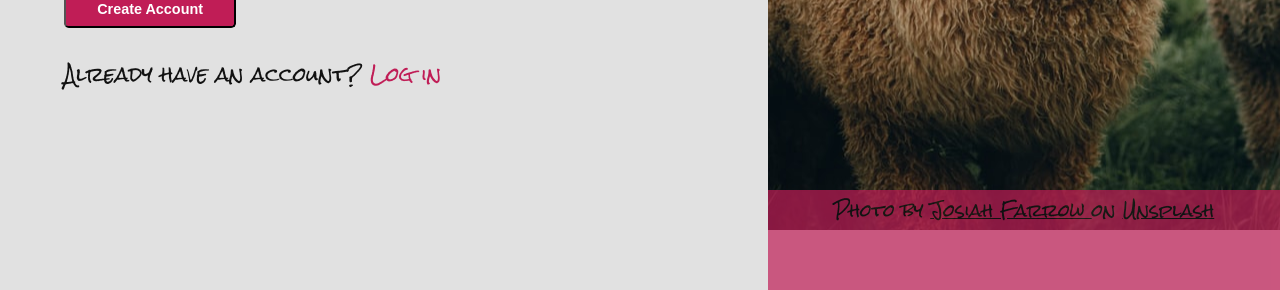
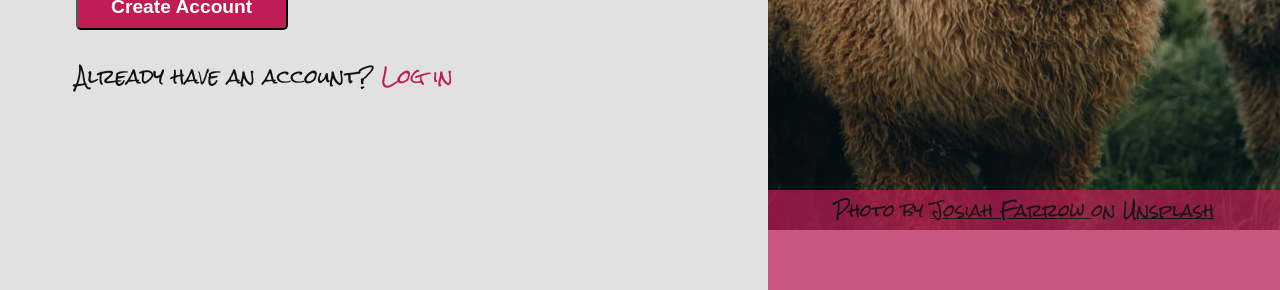
Before and after one commit to jjlagoutaris/sign-up-form, a plain HTML site: page index.html in a window 1280 px wide. Shown: the part 570-860 px from the top of the page. Drawn offline with Linux system fonts and the light colour scheme.

Commit message:
made some minor tweaks

```diff
--- a/style.css
+++ b/style.css
@@ -54,6 +54,9 @@ input{
     height: 35px;
     border-radius: 0.2rem;
 }
+#pwdConf{
+    width: 120%;
+}
 input:invalid{
     border: 2px solid red;
 }
@@ -68,14 +71,15 @@ input:valid{
     position: relative;
     font-size: .8rem;
     top: -5%;
+    margin-left: 3%;
 }
 .submit{
     background-color: var(--off-color);
     color: white;
     font-weight: 900;
-    font-size: 0.6rem;
+    font-size: 0.8rem;
     margin: 1rem 0;
-    padding: .4rem 1.3rem;
+    padding: .4rem 1.4rem;
     border-radius: .2rem;
 }
 a{
```
